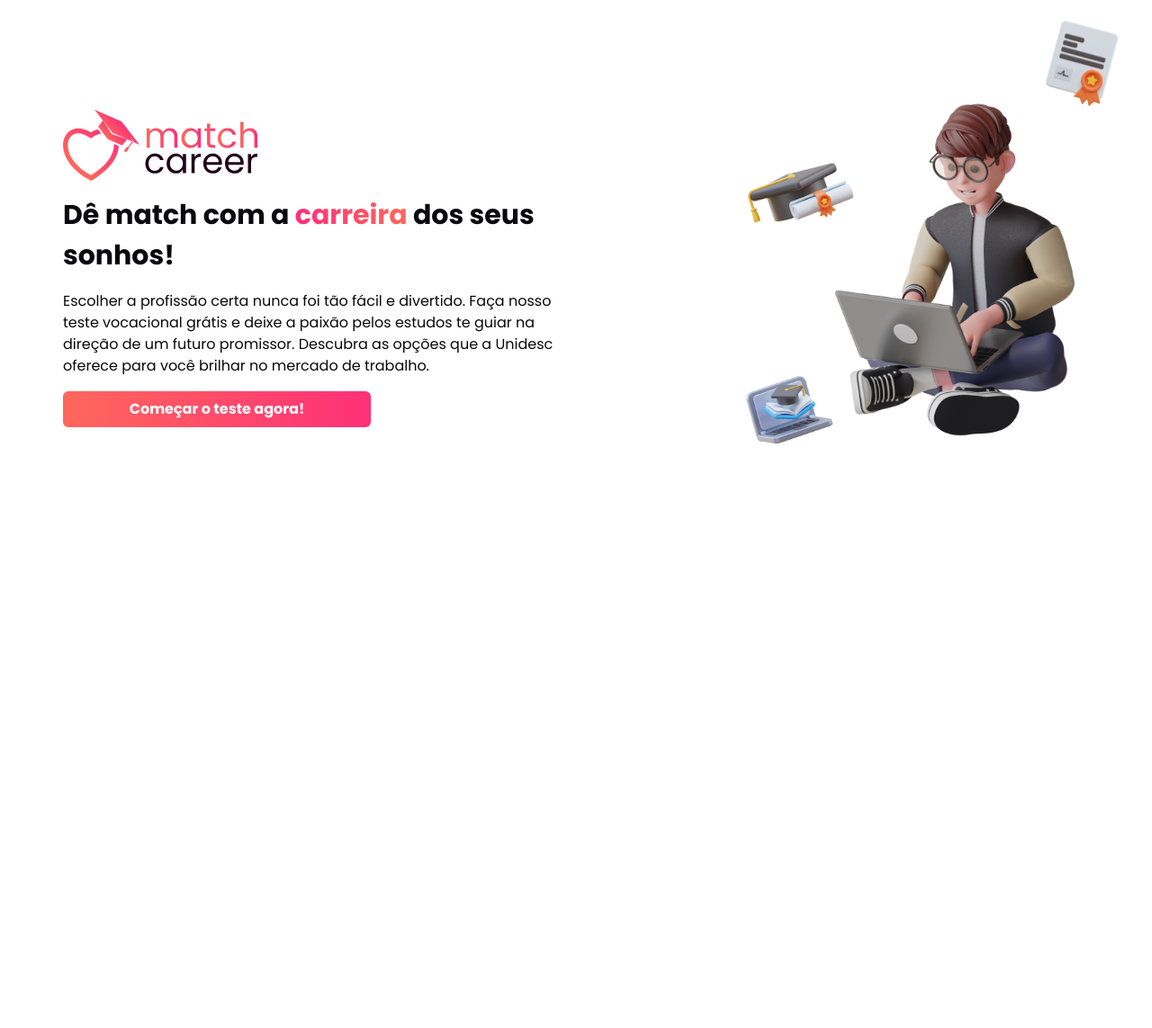
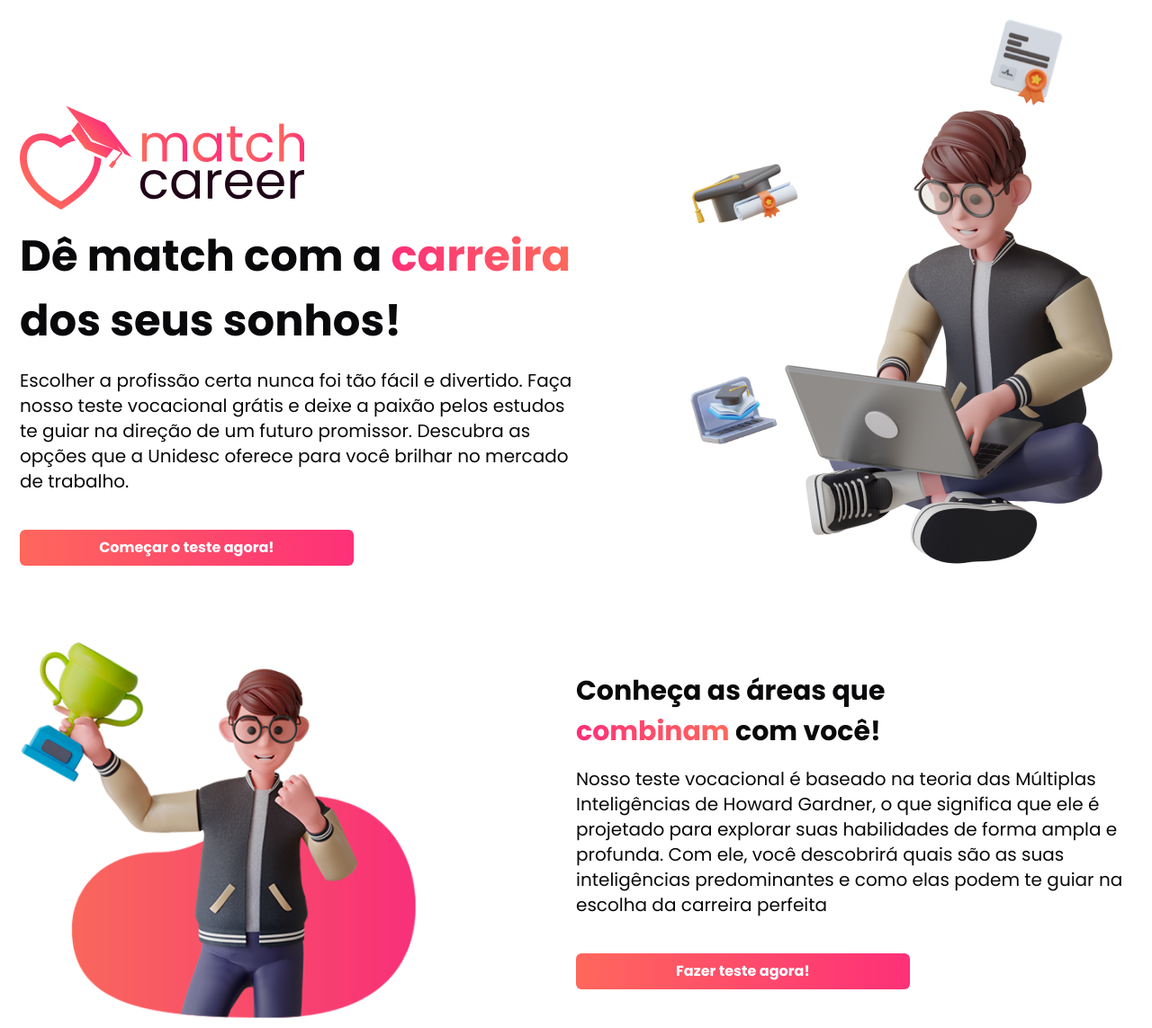
Before and after one commit to gepittes/match-career, a Next.js app: page / in a window 1280 px wide. Shown: the whole page at 90% size. Before the commit the page ends 800 px from the top, so only its background shows below. Built offline with nearby package versions, Linux system fonts and the light colour scheme.

Commit message:
Criação da seção About

```diff
--- a/app/page.tsx
+++ b/app/page.tsx
@@ -1,9 +1,11 @@
+import About from "@/components/About";
 import { Hero } from "@/components/Hero";
 
 export default function Home() {
   return (
-    <>
+    <div className="container mx-auto max-w-[1236px] p-5 lg:p-0 space-y-14 overflow-hidden md:overflow-visible">
       <Hero />
-    </>
+      <About />
+    </div>
   );
 }
--- /dev/null
+++ b/components/About.tsx
@@ -0,0 +1,40 @@
+import Image from 'next/image'
+import React from 'react'
+import { Button } from './ui/button'
+
+export default function About() {
+  return (
+    <section>
+        <div className="flex md:justify-between gap-4 place-content-center flex-wrap-reverse">
+          <div className="relative">
+            <Image
+                src="/images/ilustracao-segurando-trofeu.png"
+                alt="Ilustração segurando troféu"
+                width={440}
+                height={400}
+            />
+          </div>
+          <div className="flex flex-col justify-center gap-4 md:w-1/2 ">
+            <h3 className="text-3xl font-bold leading-normal">
+              Conheça as áreas que{" "} <br />
+              <span className="bg-primary bg-clip-text text-transparent">
+                combinam
+              </span>{" "}
+                com você!
+            </h3>
+            <p className="text-xl mb-6">
+            Nosso teste vocacional é baseado na teoria das Múltiplas Inteligências de Howard Gardner, o que significa que ele é projetado para explorar suas habilidades de forma ampla e profunda. Com ele, você descobrirá quais são as suas inteligências predominantes e como elas podem te guiar na escolha da carreira perfeita
+            </p>
+            <Button
+              variant={"primary"}
+              size={"default"}
+              className="text-base font-semibold md:w-3/5 py-0"
+            >
+              Fazer teste agora!
+            </Button>
+          </div>
+        </div>
+
+    </section>
+  )
+}
--- a/components/Hero.tsx
+++ b/components/Hero.tsx
@@ -4,25 +4,25 @@
 
 export const Hero = () => {
   return (
-    <section className="container mx-auto max-w-[1140px] mt-24">
+    <section className=" mt-24">
       <div className="flex flex-col">
-        <div className="flex md:justify-between gap-8 place-content-center p-5 lg:p-0 relative flex-wrap">
+        <div className="flex md:justify-between gap-8 place-content-center relative flex-wrap ">
           <div className="flex flex-col justify-center gap-4 md:w-1/2 ">
             <Image
               src="/images/logo.svg"
               alt="Logo"
-              width={216}
-              height={100}
+              width={316}
+              height={118}
               priority
             />
-            <h1 className="text-3xl font-bold leading-normal">
+            <h1 className="text-5xl font-bold leading-normal">
               Dê match com a{" "}
               <span className="bg-primary bg-clip-text text-transparent">
                 carreira
               </span>{" "}
               dos seus sonhos!
             </h1>
-            <p>
+            <p className="text-xl mb-6">
               Escolher a profissão certa nunca foi tão fácil e divertido. Faça
               nosso teste vocacional grátis e deixe a paixão pelos estudos te
               guiar na direção de um futuro promissor. Descubra as opções que a
--- a/components/ui/ImagesMatch.tsx
+++ b/components/ui/ImagesMatch.tsx
@@ -5,8 +5,8 @@
     {
       src: "/images/estudante-no-computador.png",
       alt: "Estudante no computador",
-      height: 400,
-      width: 300,
+      height: 551,
+      width: 410,
       position: "relative",
       top: "0",
       left: "0",
```
Also changed, not shown: public/images/ilustracao-segurando-trofeu.png (added).
